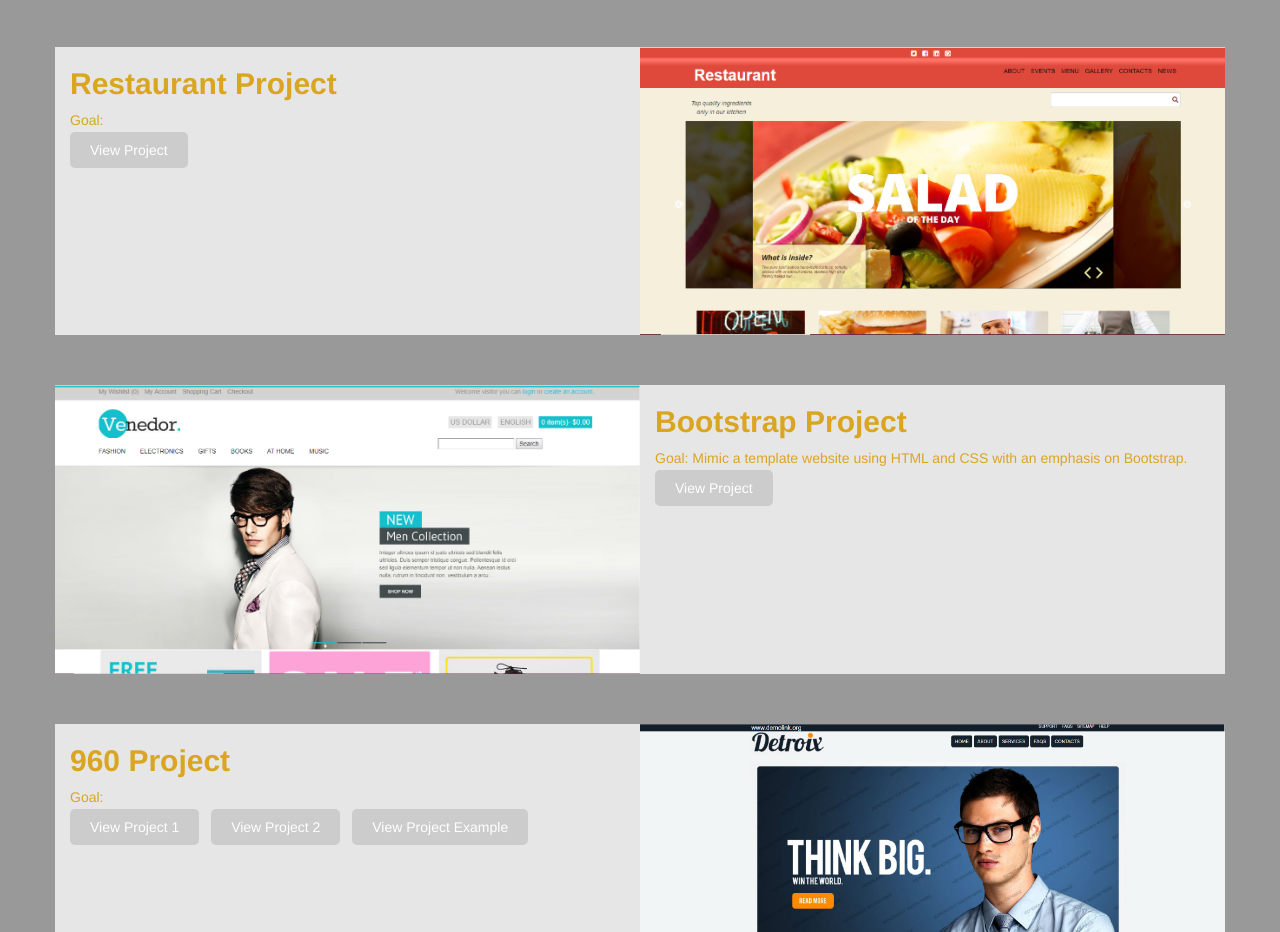
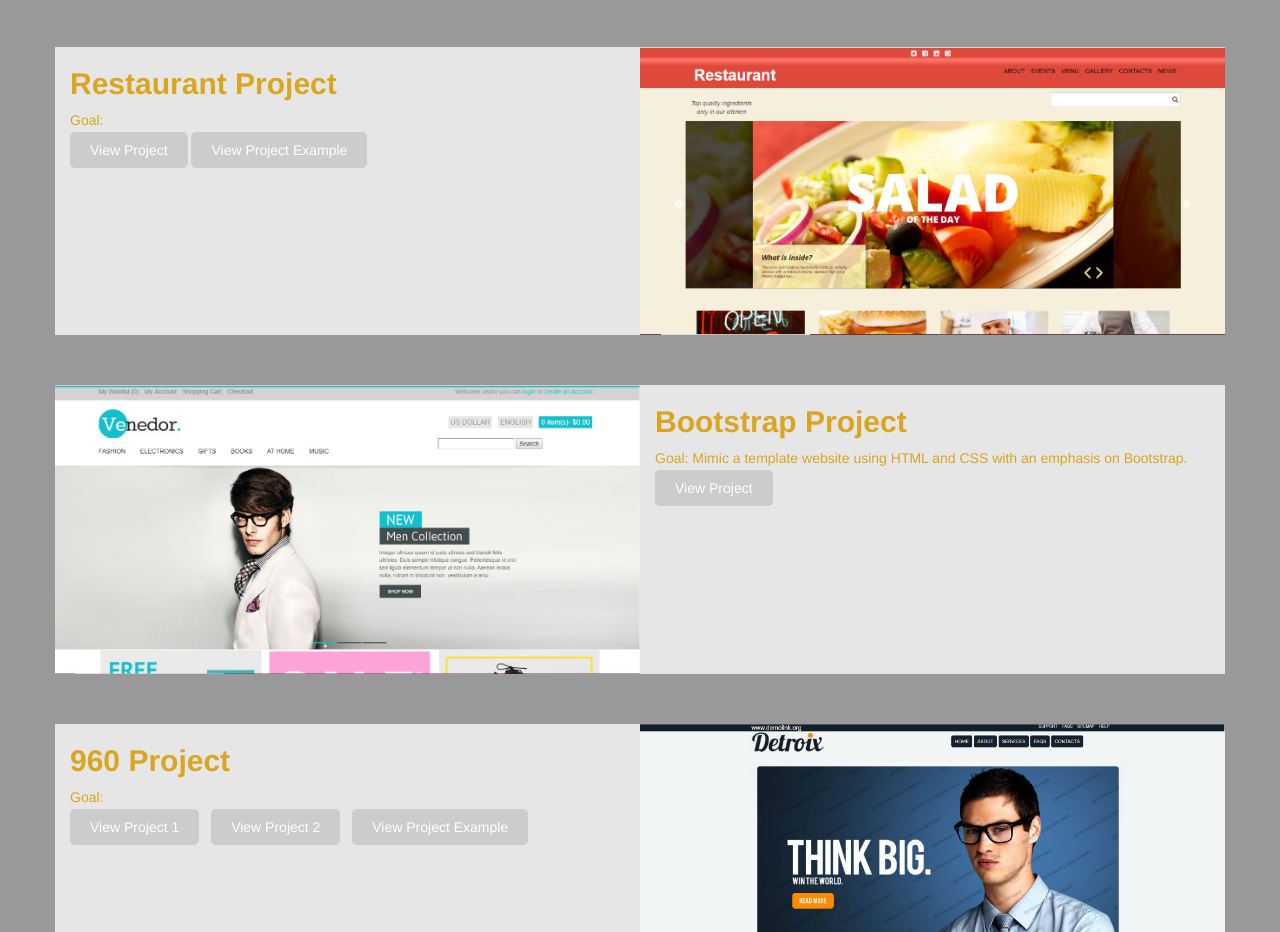
Before and after one commit to daishagolden/daishagolden.github.io, a plain HTML site: page index.html in a window 1280 px wide. Shown: the part 2821-3753 px from the top of the page. Drawn offline with nearby package versions, Linux system fonts and the light colour scheme.

Commit message:
added a button to restaurant project

```diff
--- a/index.html
+++ b/index.html
@@ -181,6 +181,7 @@
                     <h2>Restaurant Project</h2>
                     <p>Goal:</p>
                     <a href="https://daishagolden.github.io/restaurant-project/index.html">View Project</a>
+                    <a href="img/restaurant-ex.jpg">View Project Example</a>
                 </div>
                 <div class="picture-size col-sm-6">
                     <img class="img-responsive" src="img/restaurantproject.png" alt="slide">
```
Also changed, not shown: img/restaurant-ex.jpg (added).
